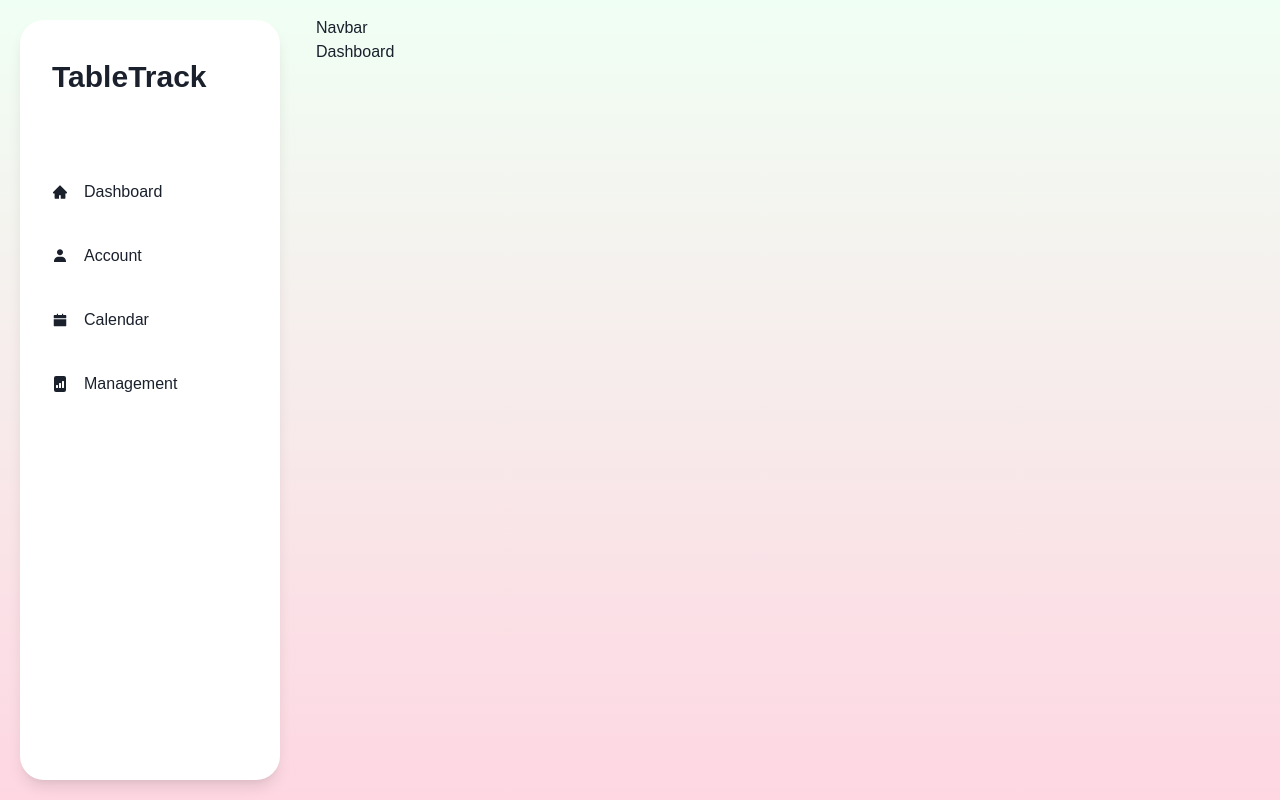
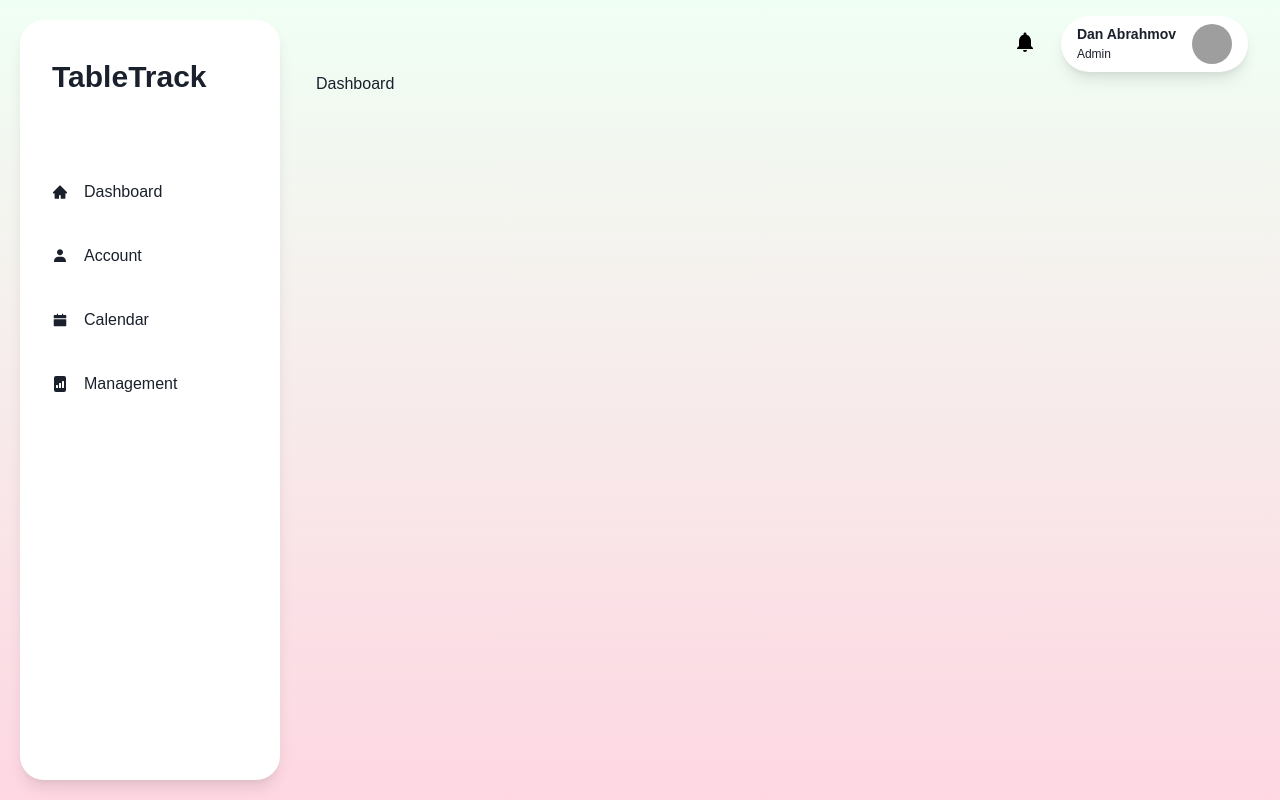
Before and after one commit to Fiat-Anw/restaurant-crm, a React (Vite) app in the folder frontend/: page /dashboard in a window 1280 px wide. Built offline with nearby package versions, Linux system fonts and the light colour scheme; grey boxes are pictures that could not be loaded.

Commit message:
create Navbar

```diff
--- /dev/null
+++ b/frontend/src/components/Navbar/AvatarButton.jsx
@@ -0,0 +1,60 @@
+import {
+  Button,
+  Menu,
+  MenuButton,
+  Avatar,
+  MenuList,
+  Center,
+  MenuDivider,
+  MenuItem,
+  Text,
+} from "@chakra-ui/react";
+
+const AvatarButton = () => {
+  return (
+    <Menu>
+      <MenuButton
+        as={Button}
+        rounded={"full"}
+        variant={"link"}
+        cursor={"pointer"}
+        minW={0}
+      >
+        <Avatar
+          boxSize={10}
+          name="Dan Abrahmov"
+          src="https://bit.ly/dan-abramov"
+        />
+      </MenuButton>
+
+      <MenuList alignItems={"center"} borderRadius="xl">
+        <br />
+        <Center>
+          <Avatar
+            size="2xl"
+            name="Dan Abrahmov"
+            src="https://bit.ly/dan-abramov"
+          />
+        </Center>
+        <br />
+        <Center>
+          <Text fontSize="xl" fontWeight="bold">
+            Dan Abromov
+          </Text>
+        </Center>
+        <br />
+
+        <MenuDivider />
+
+        <MenuItem>
+          <Text fontSize="sm">Account Settings</Text>
+        </MenuItem>
+        <MenuItem>
+          <Text fontSize="sm">Logout</Text>
+        </MenuItem>
+      </MenuList>
+    </Menu>
+  );
+};
+
+export default AvatarButton;
--- /dev/null
+++ b/frontend/src/components/Navbar/NotificationButton.jsx
@@ -0,0 +1,59 @@
+import { MdNotifications } from "react-icons/md";
+import {
+  Button,
+  Menu,
+  MenuButton,
+  Avatar,
+  MenuList,
+  Center,
+  MenuDivider,
+  MenuItem,
+  Text,
+  Icon,
+} from "@chakra-ui/react";
+
+const NotificationButton = () => {
+  return (
+    <Menu>
+      <MenuButton
+        as={Button}
+        rounded={"full"}
+        variant={"link"}
+        cursor={"pointer"}
+        minW={0}
+        _hover={{ color: "pink.500" }}
+      >
+        <Icon boxSize={6} as={MdNotifications} color="black" />
+      </MenuButton>
+
+      <MenuList alignItems={"center"} borderRadius="xl">
+        <br />
+        <Center>
+          <Avatar
+            size="2xl"
+            name="Dan Abrahmov"
+            src="https://bit.ly/dan-abramov"
+          />
+        </Center>
+        <br />
+        <Center>
+          <Text fontSize="xl" fontWeight="bold">
+            Dan Abromov
+          </Text>
+        </Center>
+        <br />
+
+        <MenuDivider />
+
+        <MenuItem>
+          <Text fontSize="sm">Account Settings</Text>
+        </MenuItem>
+        <MenuItem>
+          <Text fontSize="sm">Logout</Text>
+        </MenuItem>
+      </MenuList>
+    </Menu>
+  );
+};
+
+export default NotificationButton;
--- a/frontend/src/components/Navbar/index.jsx
+++ b/frontend/src/components/Navbar/index.jsx
@@ -1,5 +1,38 @@
+import { Box, Flex, Text, Stack } from "@chakra-ui/react";
+import AvatarButton from "./AvatarButton";
+import NotificationButton from "./NotificationButton";
+
 const Navbar = () => {
-  return <div>Navbar</div>;
+  return (
+    <>
+      <Box bg="transparent" px={4}>
+        <Flex justifyContent="flex-end">
+          <Flex gap={6} alignItems="center">
+            <NotificationButton />
+
+            <Flex
+              gap={4}
+              px={4}
+              py={2}
+              borderRadius="full"
+              bgColor="white"
+              shadow="lg"
+              _hover={{ bgColor: "white" }}
+            >
+              <Stack gap={0}>
+                <Text fontSize="sm" fontWeight="bold">
+                  Dan Abrahmov
+                </Text>
+                <Text fontSize="xs">Admin</Text>
+              </Stack>
+
+              <AvatarButton />
+            </Flex>
+          </Flex>
+        </Flex>
+      </Box>
+    </>
+  );
 };
 
 export default Navbar;
```
